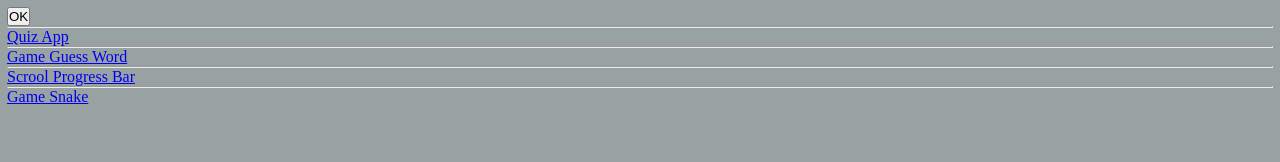
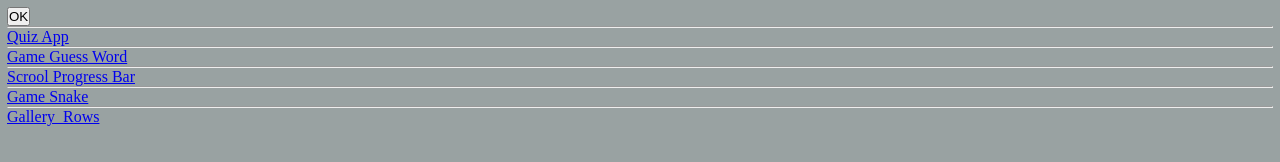
Before and after one commit to MilouMohamed/JavaScript, a website with bundled scripts: page index.html in a window 1280 px wide. Built offline with nearby package versions, Linux system fonts and the light colour scheme; no server answers.

Commit message:
Update index.html

```diff
--- a/index.html
+++ b/index.html
@@ -19,6 +19,9 @@
 <a href="PROJECTS/Scrool-Progress/index.html" >Scrool Progress Bar</a>
     <hr/>
 <a href="P0-01-SNAKE/inddex.html" >Game Snake</a>
+    <hr/>
+<a href="PROJECTS/Gallery_Rows/index_Galler_Colomns.html" >Gallery_Rows</a>
+
 
 
 
```
